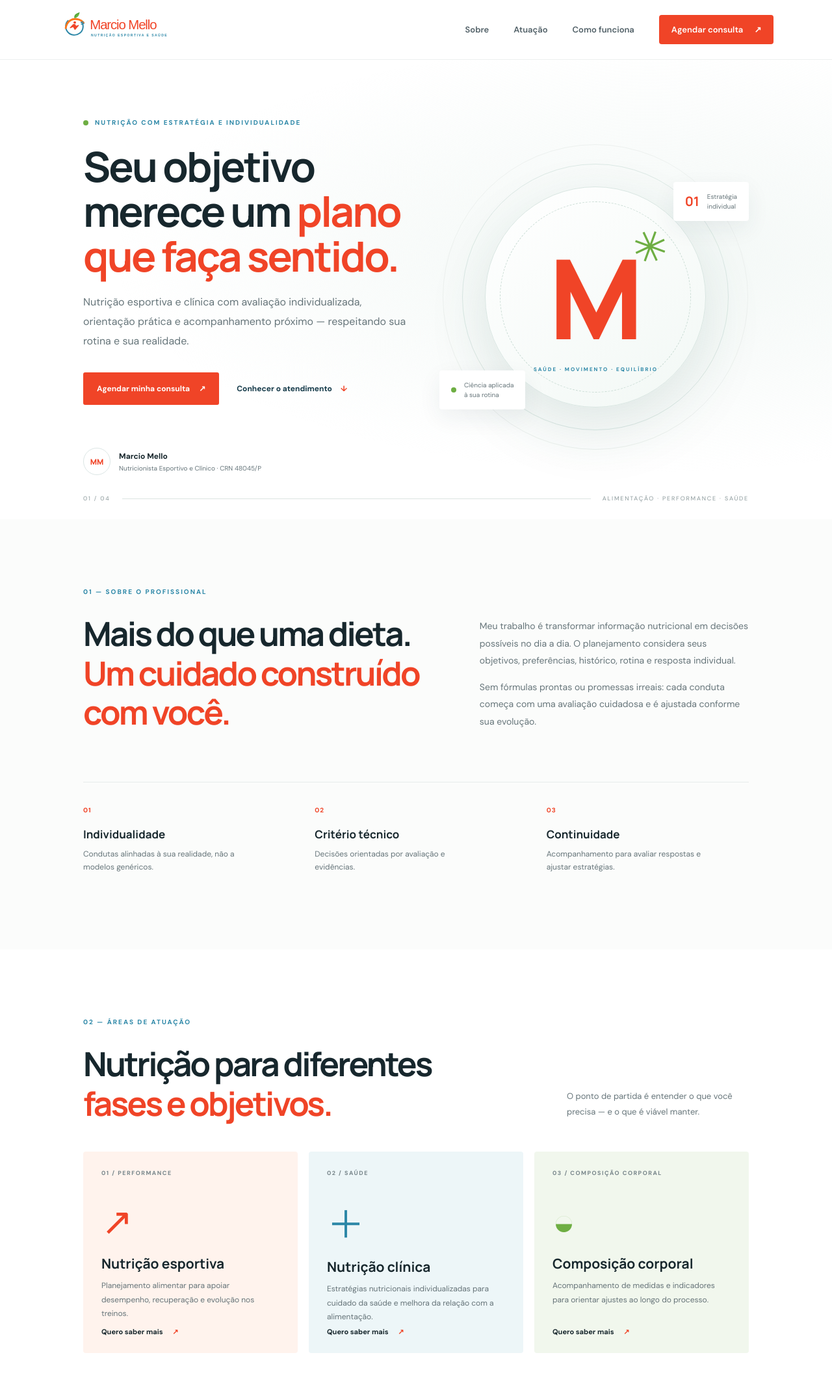
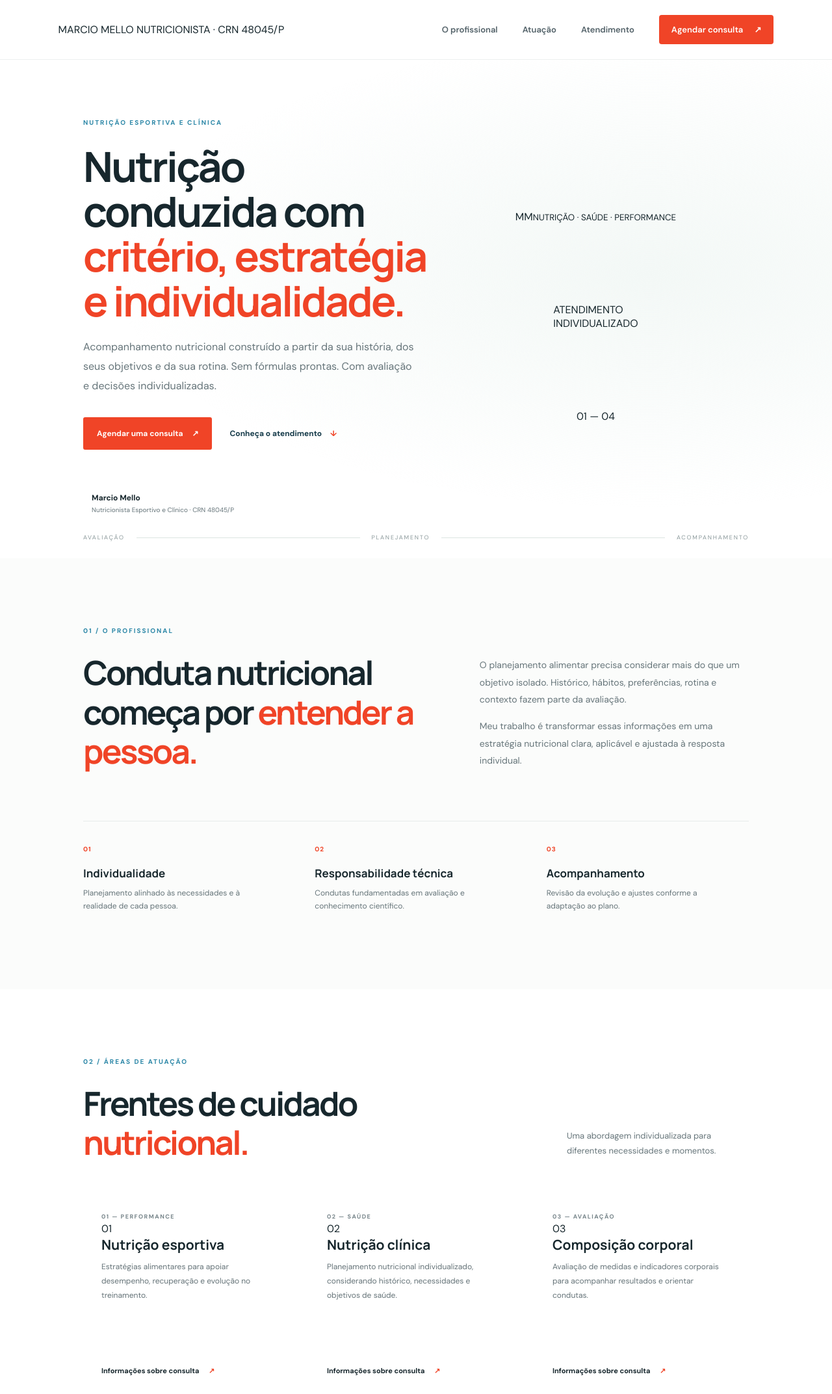
Before and after one commit to marciomellonutricao-source/Create-a-new-repository, a plain HTML site: page index.html in a window 1280 px wide. Shown: the top 2145 px of the page at 65% size. Drawn offline with Linux system fonts and the light colour scheme.

Commit message:
Redesign nutritionist website with premium institutional layout

```diff
--- a/index.html
+++ b/index.html
@@ -3,9 +3,9 @@
 <head>
   <meta charset="UTF-8" />
   <meta name="viewport" content="width=device-width, initial-scale=1.0" />
-  <meta name="theme-color" content="#ffffff" />
-  <meta name="description" content="Marcio Mello — Nutrição Esportiva e Saúde. Atendimento nutricional com avaliação individualizada e estratégia alimentar baseada na sua rotina." />
-  <title>Marcio Mello | Nutrição Esportiva e Saúde</title>
+  <meta name="theme-color" content="#202923" />
+  <meta name="description" content="Marcio Mello — Nutricionista Esportivo e Clínico. Avaliação individualizada e planejamento nutricional." />
+  <title>Marcio Mello | Nutricionista Esportivo e Clínico</title>
   <link rel="preconnect" href="https://fonts.googleapis.com">
   <link rel="preconnect" href="https://fonts.gstatic.com" crossorigin>
   <link href="https://fonts.googleapis.com/css2?family=DM+Sans:wght@400;500;600;700&family=Manrope:wght@400;500;600;700;800&display=swap" rel="stylesheet">
@@ -13,34 +13,59 @@
 </head>
 <body>
   <header class="site-header">
-    <a class="brand" href="#inicio" aria-label="Marcio Mello - início"><img src="logo.svg" alt="Marcio Mello — Nutrição Esportiva e Saúde"></a>
+    <a class="brand" href="#inicio" aria-label="Marcio Mello - início">
+      <span class="brand-name">MARCIO MELLO</span>
+      <span class="brand-description">NUTRICIONISTA · CRN 48045/P</span>
+    </a>
     <button class="menu-toggle" aria-label="Abrir menu" aria-expanded="false"><span></span><span></span></button>
     <nav class="nav" aria-label="Navegação principal">
-      <a href="#sobre">Sobre</a><a href="#atuacao">Atuação</a><a href="#metodo">Como funciona</a><a href="#contato" class="nav-cta">Agendar consulta <span>↗</span></a>
+      <a href="#sobre">O profissional</a><a href="#atuacao">Atuação</a><a href="#metodo">Atendimento</a><a href="#contato" class="nav-cta">Agendar consulta <span>↗</span></a>
     </nav>
   </header>
   <main>
     <section class="hero" id="inicio">
       <div class="hero-copy">
-        <span class="eyebrow"><i></i> Nutrição com estratégia e individualidade</span>
-        <h1>Seu objetivo merece um <em>plano que faça sentido.</em></h1>
-        <p>Nutrição esportiva e clínica com avaliação individualizada, orientação prática e acompanhamento próximo — respeitando sua rotina e sua realidade.</p>
-        <div class="hero-actions"><a class="button button-primary" href="#contato">Agendar minha consulta <span>↗</span></a><a class="text-link" href="#metodo">Conhecer o atendimento <span>↓</span></a></div>
-        <div class="hero-proof"><div class="proof-mark">MM</div><div><strong>Marcio Mello</strong><small>Nutricionista Esportivo e Clínico · CRN 48045/P</small></div></div>
+        <span class="eyebrow">NUTRIÇÃO ESPORTIVA E CLÍNICA</span>
+        <h1>Nutrição conduzida com <em>critério, estratégia e individualidade.</em></h1>
+        <p>Acompanhamento nutricional construído a partir da sua história, dos seus objetivos e da sua rotina. Sem fórmulas prontas. Com avaliação e decisões individualizadas.</p>
+        <div class="hero-actions"><a class="button button-primary" href="#contato">Agendar uma consulta <span>↗</span></a><a class="text-link" href="#metodo">Conheça o atendimento <span>↓</span></a></div>
+        <div class="hero-proof"><span class="proof-rule"></span><div><strong>Marcio Mello</strong><small>Nutricionista Esportivo e Clínico · CRN 48045/P</small></div></div>
       </div>
-      <div class="hero-art" aria-label="Identidade visual Marcio Mello"><div class="art-orbit orbit-one"></div><div class="art-orbit orbit-two"></div><div class="art-circle"><span class="art-leaf">✳</span><span class="art-figure">M</span><span class="art-caption">SAÚDE · MOVIMENTO · EQUILÍBRIO</span></div><div class="floating-note note-top"><b>01</b><span>Estratégia<br>individual</span></div><div class="floating-note note-bottom"><span class="green-dot"></span><span>Ciência aplicada<br>à sua rotina</span></div></div>
-      <div class="hero-bottom"><span>01 / 04</span><span class="bottom-line"></span><span>ALIMENTAÇÃO · PERFORMANCE · SAÚDE</span></div>
+      <div class="hero-art" aria-hidden="true">
+        <div class="hero-image-frame"><div class="image-placeholder"><span>MM</span><small>NUTRIÇÃO · SAÚDE · PERFORMANCE</small></div></div>
+        <div class="hero-side-note">ATENDIMENTO<br>INDIVIDUALIZADO</div>
+        <div class="hero-index">01 <span>—</span> 04</div>
+      </div>
+      <div class="hero-bottom"><span>AVALIAÇÃO</span><span class="bottom-line"></span><span>PLANEJAMENTO</span><span class="bottom-line"></span><span>ACOMPANHAMENTO</span></div>
     </section>
     <section class="intro section-pad" id="sobre">
-      <div class="section-kicker">01 — SOBRE O PROFISSIONAL</div><div class="intro-grid"><h2>Mais do que uma dieta.<br><em>Um cuidado construído com você.</em></h2><div class="intro-text"><p>Meu trabalho é transformar informação nutricional em decisões possíveis no dia a dia. O planejamento considera seus objetivos, preferências, histórico, rotina e resposta individual.</p><p>Sem fórmulas prontas ou promessas irreais: cada conduta começa com uma avaliação cuidadosa e é ajustada conforme sua evolução.</p></div></div>
-      <div class="values"><article><span>01</span><h3>Individualidade</h3><p>Condutas alinhadas à sua realidade, não a modelos genéricos.</p></article><article><span>02</span><h3>Critério técnico</h3><p>Decisões orientadas por avaliação e evidências.</p></article><article><span>03</span><h3>Continuidade</h3><p>Acompanhamento para avaliar respostas e ajustar estratégias.</p></article></div>
+      <div class="section-kicker">01 / O PROFISSIONAL</div>
+      <div class="intro-grid"><h2>Conduta nutricional começa por <em>entender a pessoa.</em></h2><div class="intro-text"><p>O planejamento alimentar precisa considerar mais do que um objetivo isolado. Histórico, hábitos, preferências, rotina e contexto fazem parte da avaliação.</p><p>Meu trabalho é transformar essas informações em uma estratégia nutricional clara, aplicável e ajustada à resposta individual.</p></div></div>
+      <div class="values"><article><span>01</span><h3>Individualidade</h3><p>Planejamento alinhado às necessidades e à realidade de cada pessoa.</p></article><article><span>02</span><h3>Responsabilidade técnica</h3><p>Condutas fundamentadas em avaliação e conhecimento científico.</p></article><article><span>03</span><h3>Acompanhamento</h3><p>Revisão da evolução e ajustes conforme a adaptação ao plano.</p></article></div>
     </section>
-    <section class="practice section-pad" id="atuacao"><div class="section-kicker">02 — ÁREAS DE ATUAÇÃO</div><div class="section-heading"><h2>Nutrição para diferentes<br><em>fases e objetivos.</em></h2><p>O ponto de partida é entender o que você precisa — e o que é viável manter.</p></div><div class="practice-grid"><article class="practice-card card-orange"><div class="card-index">01 / PERFORMANCE</div><div class="card-symbol">↗</div><h3>Nutrição esportiva</h3><p>Planejamento alimentar para apoiar desempenho, recuperação e evolução nos treinos.</p><a href="#contato">Quero saber mais <span>↗</span></a></article><article class="practice-card card-blue"><div class="card-index">02 / SAÚDE</div><div class="card-symbol">＋</div><h3>Nutrição clínica</h3><p>Estratégias nutricionais individualizadas para cuidado da saúde e melhora da relação com a alimentação.</p><a href="#contato">Quero saber mais <span>↗</span></a></article><article class="practice-card card-green"><div class="card-index">03 / COMPOSIÇÃO CORPORAL</div><div class="card-symbol">◒</div><h3>Composição corporal</h3><p>Acompanhamento de medidas e indicadores para orientar ajustes ao longo do processo.</p><a href="#contato">Quero saber mais <span>↗</span></a></article></div></section>
-    <section class="method section-pad" id="metodo"><div class="section-kicker">03 — COMO FUNCIONA</div><div class="method-grid"><div><h2>Um atendimento que começa <em>entendendo você.</em></h2><p class="method-lead">A consulta reúne informações clínicas, hábitos e medidas para construir uma estratégia coerente com seu momento.</p><a class="button button-light" href="#contato">Quero começar <span>↗</span></a></div><div class="steps"><article><b>01</b><div><h3>Anamnese e rastreamento metabólico</h3><p>Levantamento do histórico, rotina, sintomas, hábitos e objetivos.</p></div></article><article><b>02</b><div><h3>Avaliação física e antropométrica</h3><p>Quando indicado, avaliação por bioimpedância (BIA), adipômetro e medidas antropométricas.</p></div></article><article><b>03</b><div><h3>Planejamento alimentar</h3><p>Estratégia individualizada, explicada e entregue durante a consulta.</p></div></article><article><b>04</b><div><h3>Acompanhamento e ajustes</h3><p>Espaço para dúvidas, dificuldades e avaliação da adaptação ao plano.</p></div></article></div></div></section>
-    <section class="follow section-pad"><div class="follow-inner"><div><div class="section-kicker">04 — ACOMPANHAMENTO</div><h2>O plano precisa funcionar <em>na vida real.</em></h2></div><p>Ao longo do acompanhamento, observamos sua percepção, rotina, evolução do peso e das medidas, funcionamento intestinal, retenção, dificuldades e pontos que precisam de ajuste. A estratégia deve evoluir junto com você.</p></div></section>
-    <section class="contact section-pad" id="contato"><div class="contact-panel"><div class="contact-copy"><div class="section-kicker">05 — PRÓXIMO PASSO</div><h2>Vamos conversar sobre <em>seus objetivos?</em></h2><p>Entre em contato para saber mais sobre os atendimentos e verificar os horários disponíveis.</p><div class="contact-signature"><strong>Marcio Mello</strong><span>Nutricionista Esportivo e Clínico · CRN 48045/P</span></div></div><div class="contact-action"><div class="contact-icon">↗</div><h3>Agende sua consulta</h3><p>Fale diretamente para receber informações sobre o atendimento.</p><a class="button button-primary whatsapp-link" href="#" target="_blank" rel="noopener">Conversar pelo WhatsApp <span>↗</span></a><small>O contato será configurado assim que o número profissional for informado.</small></div></div></section>
+    <section class="practice section-pad" id="atuacao">
+      <div class="section-kicker">02 / ÁREAS DE ATUAÇÃO</div>
+      <div class="section-heading"><h2>Frentes de cuidado<br><em>nutricional.</em></h2><p>Uma abordagem individualizada para diferentes necessidades e momentos.</p></div>
+      <div class="practice-grid">
+        <article class="practice-card"><span class="card-index">01 — PERFORMANCE</span><div class="card-number">01</div><h3>Nutrição esportiva</h3><p>Estratégias alimentares para apoiar desempenho, recuperação e evolução no treinamento.</p><a href="#contato">Informações sobre consulta <span>↗</span></a></article>
+        <article class="practice-card"><span class="card-index">02 — SAÚDE</span><div class="card-number">02</div><h3>Nutrição clínica</h3><p>Planejamento nutricional individualizado, considerando histórico, necessidades e objetivos de saúde.</p><a href="#contato">Informações sobre consulta <span>↗</span></a></article>
+        <article class="practice-card"><span class="card-index">03 — AVALIAÇÃO</span><div class="card-number">03</div><h3>Composição corporal</h3><p>Avaliação de medidas e indicadores corporais para acompanhar resultados e orientar condutas.</p><a href="#contato">Informações sobre consulta <span>↗</span></a></article>
+      </div>
+    </section>
+    <section class="method section-pad" id="metodo">
+      <div class="section-kicker">03 / METODOLOGIA DE ATENDIMENTO</div>
+      <div class="method-grid"><div><h2>A consulta é estruturada em <em>etapas.</em></h2><p class="method-lead">Uma avaliação organizada permite compreender o contexto e definir prioridades antes de estabelecer o planejamento alimentar.</p><a class="button button-light" href="#contato">Agendar atendimento <span>↗</span></a></div>
+      <div class="steps">
+        <article><b>01</b><div><h3>Anamnese e rastreamento metabólico</h3><p>Levantamento do histórico, hábitos, rotina, sintomas e objetivos.</p></div></article>
+        <article><b>02</b><div><h3>Avaliação antropométrica</h3><p>Bioimpedância (BIA), adipômetro e medidas antropométricas, conforme a avaliação.</p></div></article>
+        <article><b>03</b><div><h3>Planejamento alimentar</h3><p>Plano individualizado, orientado e entregue durante a consulta.</p></div></article>
+        <article><b>04</b><div><h3>Acompanhamento e ajustes</h3><p>Revisão de dúvidas, dificuldades, adaptação, medidas e evolução.</p></div></article>
+      </div></div>
+    </section>
+    <section class="follow section-pad"><div class="follow-inner"><div><div class="section-kicker">04 / CONTINUIDADE</div><h2>Estratégia nutricional também é <em>acompanhar respostas.</em></h2></div><p>Durante o acompanhamento, são observados a percepção sobre o plano, dificuldades, funcionamento intestinal, retenção, peso, medidas e outros aspectos relevantes. Os ajustes consideram a evolução e a realidade de cada pessoa.</p></div></section>
+    <section class="contact section-pad" id="contato"><div class="contact-panel"><div class="contact-copy"><div class="section-kicker">05 / CONTATO PROFISSIONAL</div><h2>Vamos conversar sobre <em>seu atendimento?</em></h2><p>Entre em contato para receber informações sobre as consultas e verificar a disponibilidade de horários.</p><div class="contact-signature"><strong>Marcio Mello</strong><span>Nutricionista Esportivo e Clínico · CRN 48045/P</span></div></div><div class="contact-action"><span class="contact-label">AGENDAMENTO</span><h3>Atendimento nutricional</h3><p>Converse diretamente pelo WhatsApp profissional.</p><a class="button button-primary whatsapp-link" href="https://wa.me/5587996153708" target="_blank" rel="noopener">Falar pelo WhatsApp <span>↗</span></a><small>87 99615-3708</small></div></div></section>
   </main>
-  <footer><a href="#inicio" class="footer-brand">Marcio Mello<span>Nutrição Esportiva e Saúde</span></a><span>CRN 48045/P</span><a href="#inicio">Voltar ao topo ↑</a><small>© <span id="year"></span> Marcio Mello. Conteúdo informativo; a conduta nutricional é individualizada.</small></footer>
+  <footer><a href="#inicio" class="footer-brand">MARCIO MELLO<span>Nutricionista Esportivo e Clínico</span></a><span>CRN 48045/P</span><a href="#inicio">Voltar ao início ↑</a><small>© <span id="year"></span> Marcio Mello. Atendimento individualizado.</small></footer>
   <script src="script.js"></script>
 </body>
 </html>
```
